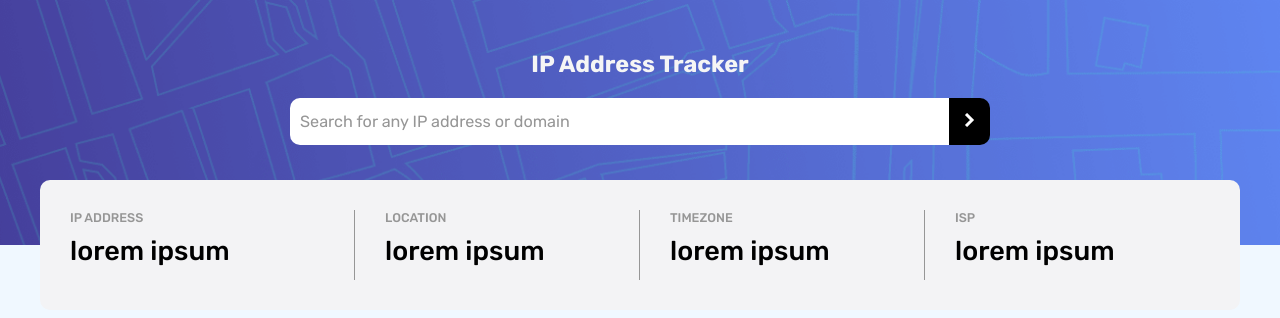
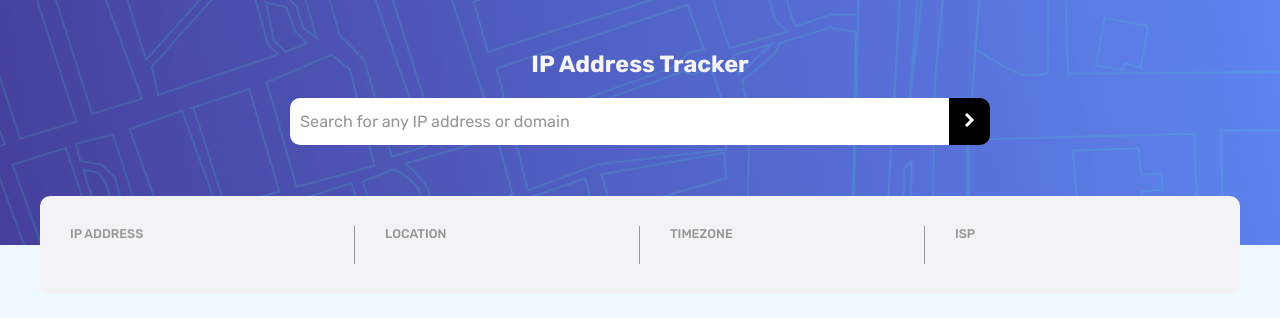
Before and after one commit to EstherOlusa/ip-address-tracker-using-react, a React (Create React App) app: page / in a window 1280 px wide. Shown: the top 318 px of the page. Built offline with nearby package versions, Linux system fonts and the light colour scheme.

Commit message:
api integration

```diff
--- a/package.json
+++ b/package.json
@@ -6,8 +6,10 @@
     "@testing-library/jest-dom": "^5.16.4",
     "@testing-library/react": "^13.3.0",
     "@testing-library/user-event": "^13.5.0",
+    "leaflet": "^1.8.0",
     "react": "^18.1.0",
     "react-dom": "^18.1.0",
+    "react-leaflet": "^4.0.0",
     "react-scripts": "5.0.1",
     "web-vitals": "^2.1.4"
   },
--- a/src/App.js
+++ b/src/App.js
@@ -1,13 +1,18 @@
-import React from "react";
+import React, { useState } from "react";
 import FormInput from "./components/Form/FormInput";
 import "./styles/font.css";
 import ResultCard from "./components/MapSection/ResultData/ResultCard";
+import MapView from "./components/MapSection/MapView/MapView";
 
 function App() {
+  const [result, setResult] = useState({});
+
   return (
     <div className="App">
-      <FormInput />
-      <ResultCard />
+      <FormInput updateResult={setResult} />
+
+      <ResultCard result={result} />
+      <MapView lat={result?.location?.lat} lng={result?.location?.lng} />
     </div>
   );
 }
--- a/src/components/Form/FormInput.js
+++ b/src/components/Form/FormInput.js
@@ -1,8 +1,34 @@
-import React from "react";
+import React, { useState } from "react";
 import iconarrow from "../../assets/images/icon-arrow.svg";
 import classes from "./FormInput.module.css";
 
-const FormInput = () => {
+const ipLink = async (ipAddress) => {
+  const resp = await fetch(
+    `https://geo.ipify.org/api/v2/country,city?apiKey=at_FKLJ0z1tWWTgyWiHdmEY9Q7u8HydE&ipAddress=${ipAddress}`
+  );
+  const data = await resp.json();
+  return data;
+};
+
+const FormInput = ({ updateResult }) => {
+  const [input, setInput] = useState("");
+
+  const formInputHandler = (event) => {
+    setInput(event.target.value);
+  };
+  const onClick = async (e) => {
+    try {
+      e.preventDefault();
+      // if (input) {
+      const data = await ipLink(input);
+      console.log(data);
+      updateResult(data);
+      // }
+    } catch (error) {
+      updateResult({});
+      console.log(error);
+    }
+  };
   return (
     <div className={classes.formcontainer}>
       <h2 className={classes.h2}>IP Address Tracker</h2>
@@ -13,8 +39,10 @@ const FormInput = () => {
           type="text"
           placeholder="Search for any IP address or domain"
           id="btn"
+          onChange={formInputHandler}
+          value={input}
         />
-        <button className={classes.button}>
+        <button className={classes.button} onClick={onClick}>
           <img src={iconarrow} alt="arrowicon" />
         </button>
       </form>
--- /dev/null
+++ b/src/components/MapSection/MapView/MapView.js
@@ -0,0 +1,42 @@
+import React from "react";
+import L from "leaflet";
+import { MapContainer, Marker, Popup, TileLayer } from "react-leaflet";
+import locationIcon from "../../../assets/images/icon-location.svg";
+import "leaflet/dist/leaflet.css";
+// import icon from "leaflet/dist/images/marker-icon.png";
+import iconShadow from "leaflet/dist/images/marker-shadow.png";
+
+let DefaultIcon = L.icon({
+  iconUrl: locationIcon,
+  shadowUrl: iconShadow,
+});
+
+L.Marker.prototype.options.icon = DefaultIcon;
+
+const MapView = ({ lat, lng }) => {
+  console.log({ lat, lng });
+  if (!lat || !lng) return null;
+
+  return (
+    <MapContainer
+      center={[lng, lat]}
+      zoom={13}
+      scrollWheelZoom={false}
+      style={{
+        height: 700,
+      }}
+    >
+      <TileLayer
+        attribution='&copy; <a href="https://www.openstreetmap.org/copyright">OpenStreetMap</a> contributors'
+        url="https://{s}.tile.openstreetmap.org/{z}/{x}/{y}.png"
+      />
+      <Marker position={[lng, lat]}>
+        <Popup>
+          A pretty CSS3 popup. <br /> Easily customizable.
+        </Popup>
+      </Marker>
+    </MapContainer>
+  );
+};
+
+export default MapView;
--- a/src/components/MapSection/ResultData/ResultCard.js
+++ b/src/components/MapSection/ResultData/ResultCard.js
@@ -1,24 +1,29 @@
 import React from "react";
 import classes from "./ResultCard.module.css";
 
-const ResultCard = () => {
+const ResultCard = ({ result }) => {
+  console.log(result);
   return (
     <div className={classes.card}>
       <div className={classes.cardtext}>
         <p className={classes.ptext}>IP ADDRESS</p>
-        <h2 className={classes.h2}>lorem ipsum</h2>
+        <h2 className={classes.h2}>{result?.ip}</h2>
       </div>
       <div className={classes.cardtext}>
         <p className={classes.ptext}>LOCATION</p>
-        <h2 className={classes.h2}>lorem ipsum</h2>
+        <h2 className={classes.h2}>
+          {result?.location
+            ? `${result?.location?.city},${result?.location?.country}.`
+            : ""}
+        </h2>
       </div>
       <div className={classes.cardtext}>
         <p className={classes.ptext}>TIMEZONE</p>
-        <h2 className={classes.h2}>lorem ipsum</h2>
+        <h2 className={classes.h2}>{result?.location?.timezone}</h2>
       </div>
       <div className={classes.cardtext}>
         <p className={classes.ptext}>ISP</p>
-        <h2 className={classes.h2}>lorem ipsum</h2>
+        <h2 className={classes.h2}>{result?.isp}</h2>
       </div>
     </div>
   );
```
Also changed, not shown: src/components/MapSection/MapView/Map.js (deleted), 1 other file (tests, documents, lock files or other folders).
